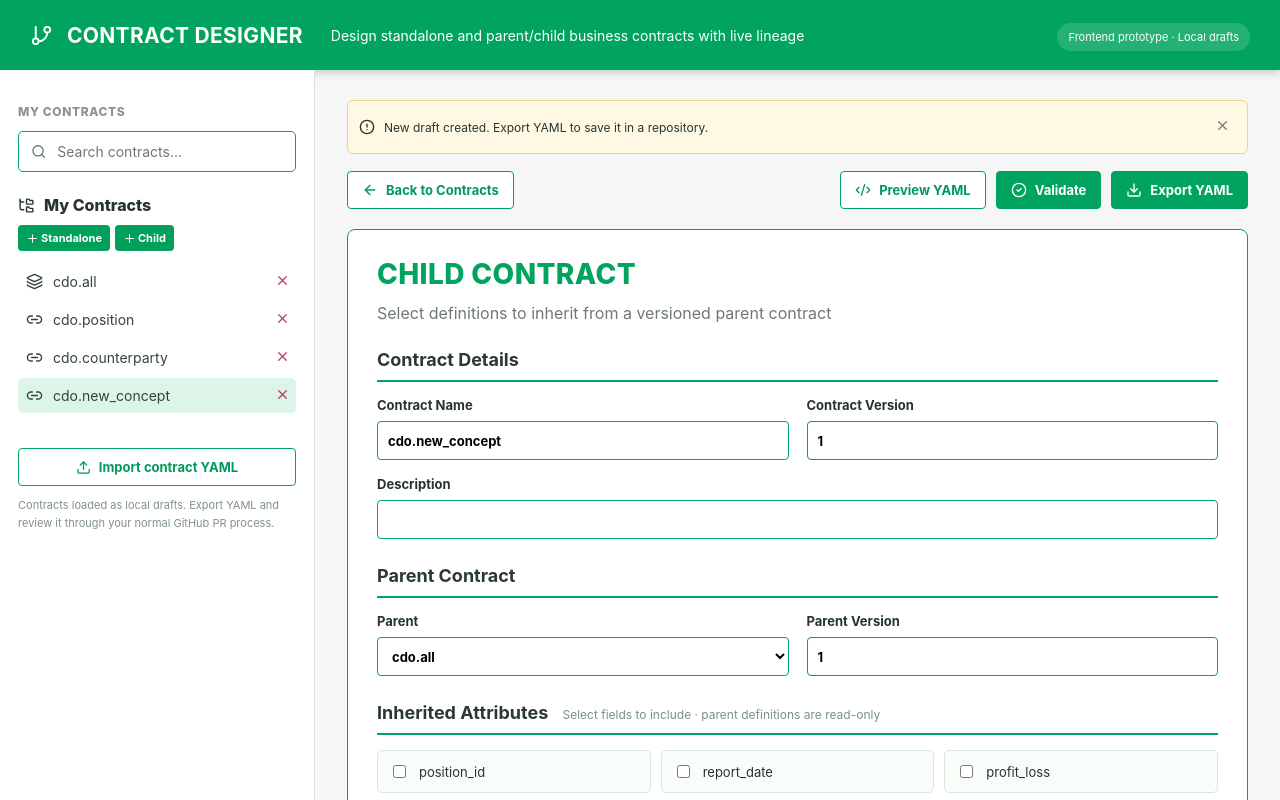
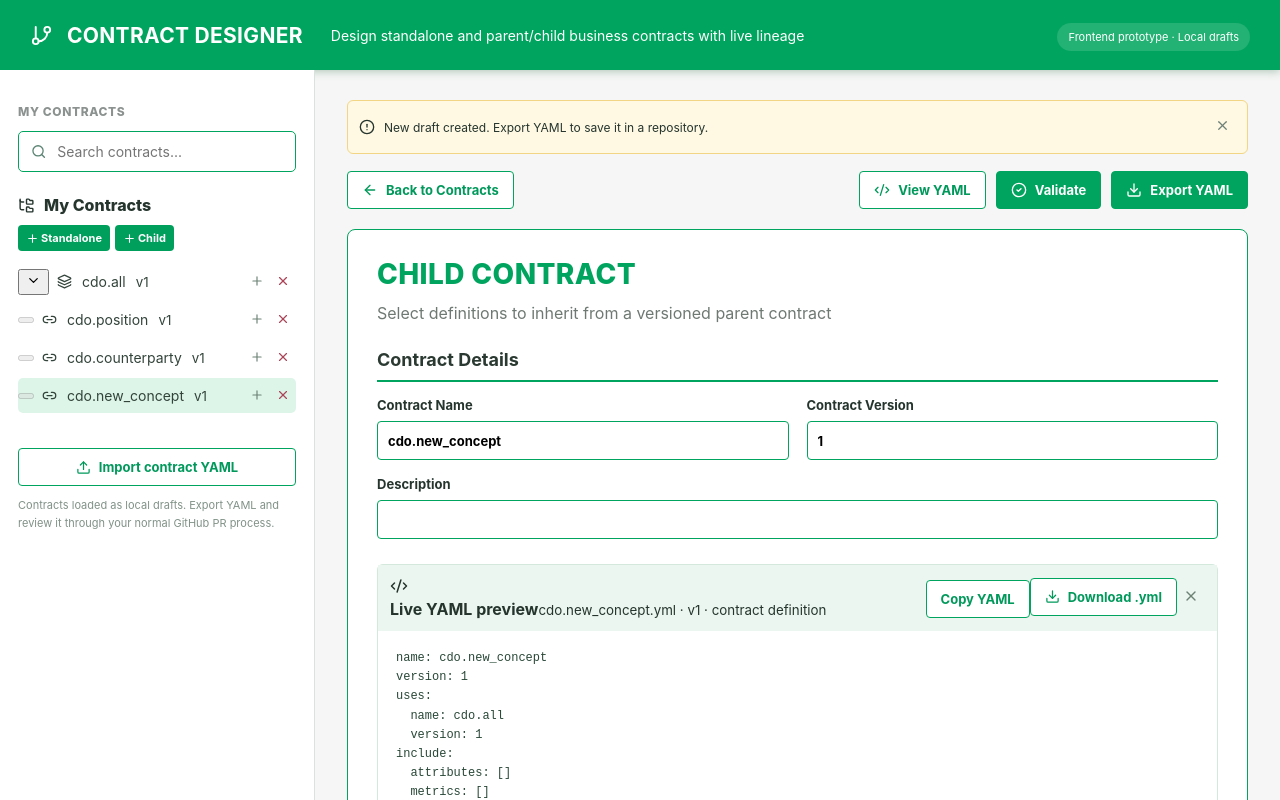
Before and after one commit to robin-bajaj/contract-designer, a React (Vite) app: page / in a window 1280 px wide. Both pictures are taken after a click on the button "Child". Shown: the top 800 px of the page. Built offline with nearby package versions, Linux system fonts and the light colour scheme.

Commit message:
feat(editor): nest sidebar contracts and show live YAML with exact contract-name download

```diff
--- a/src/main.jsx
+++ b/src/main.jsx
@@ -4,6 +4,8 @@ import yaml from 'js-yaml'
 import { ArrowLeft, ArrowRight, CheckCircle2, ChevronDown, CircleAlert, Code2, Download, FilePlus2, FolderTree, GitBranch, Layers, Link2, Plus, RotateCcw, Save, Search, Trash2, Upload, X } from 'lucide-react'
 import { initialContracts, toContractDocument, validateContract } from './contracts'
 import ContractCanvas from './ContractCanvas'
+import ContractExplorer from './ContractExplorer'
+import { contractFilename } from './contractTree'
 import './styles.css'
 
 const clone = value => JSON.parse(JSON.stringify(value))
@@ -19,10 +21,11 @@ function App() {
   const [activeId, setActiveId] = useState(null)
   const [search, setSearch] = useState('')
   const [view, setView] = useState('canvas')
-  const [showYaml, setShowYaml] = useState(false)
+  const [showYaml, setShowYaml] = useState(true)
   const [notice, setNotice] = useState('')
   const [validation, setValidation] = useState(null)
   const importRef = useRef(null)
+  const yamlRef = useRef(null)
   const active = contracts.find(c => c.id === activeId)
   const filtered = contracts.filter(c => c.name.toLowerCase().includes(search.toLowerCase()))
   const selectedYaml = active ? toYaml(active) : ''
@@ -33,11 +36,11 @@ function App() {
   }
   const updateField = (key, value) => update(c => ({ ...c, [key]: value }))
   const updateItem = (kind, index, key, value) => update(c => { c[kind][index][key] = value; return c })
-  const addContract = child => {
+  const addContract = (child, selectedParent = null) => {
     const prefix = child ? 'cdo.new_concept' : 'new_contract'
     const base = prefix; let name = base; let suffix = 2
     while (contracts.some(c => c.name === name)) name = `${base}_${suffix++}`
-    const parent = contracts.find(c => c.name === 'cdo.all') || contracts.find(c => !c.uses)
+    const parent = selectedParent || (active && contracts.some(c => c.id === active.id) ? active : null) || contracts.find(c => c.name === 'cdo.all') || contracts.find(c => !c.uses)
     const item = { id: name, name, version: 1, description: '', uses: child && parent ? { name: parent.name, version: parent.version } : null, include: child ? { attributes: [], metrics: [] } : null, attributes: [], metrics: [] }
     setContracts(old => [...old, item]); setActiveId(item.id); setView('edit'); setNotice('New draft created. Export YAML to save it in a repository.'); setValidation(null)
   }
@@ -45,7 +48,7 @@ function App() {
     if (contracts.some(c => c.uses?.name === contracts.find(x => x.id === id)?.name)) { setNotice('Cannot remove this contract: a child contract depends on it.'); return }
     setContracts(old => old.filter(c => c.id !== id)); if (activeId === id) { setActiveId(null); setView('canvas') }
   }
-  const open = id => { setActiveId(id); setView('edit'); setShowYaml(false); setValidation(null); setNotice('') }
+  const open = id => { setActiveId(id); setView('edit'); setShowYaml(true); setValidation(null); setNotice('') }
   const importContract = async e => {
     const f = e.target.files?.[0]; if (!f) return
     try {
@@ -73,7 +76,7 @@ function App() {
         <div className="search"><Search size={17}/><input value={search} onChange={e => setSearch(e.target.value)} placeholder="Search contracts..."/></div>
         <div className="folder-label"><FolderTree size={17}/> My Contracts</div>
         <div className="small-actions"><button onClick={() => addContract(false)}><Plus size={13}/> Standalone</button><button onClick={() => addContract(true)}><Plus size={13}/> Child</button></div>
-        <nav className="contract-nav">{filtered.map(c => <div key={c.id} className={`nav-item ${activeId === c.id ? 'selected' : ''}`}><button className="nav-link" onClick={() => open(c.id)}>{c.uses ? <Link2 size={17}/> : <Layers size={17}/>}<span>{c.name}</span></button><button className="icon-quiet danger" title="Delete draft" onClick={() => removeContract(c.id)}><X size={15}/></button></div>)}</nav>
+        <ContractExplorer contracts={contracts} search={search} activeId={activeId} onOpen={open} onRemove={removeContract} onAddChild={parent => addContract(true, parent)}/>
         <div className="sidebar-bottom"><button className="outline stretch" onClick={() => importRef.current?.click()}><Upload size={15}/> Import contract YAML</button><input ref={importRef} accept=".yml,.yaml,text/yaml" type="file" hidden onChange={importContract}/><p>Contracts loaded as local drafts. Export YAML and review it through your normal GitHub PR process.</p></div>
       </aside>
       <main className="main-content">
@@ -83,12 +86,17 @@ function App() {
           <p className="muted">Contract lineage • click any contract to edit its definition</p>
           <div className="graph-area"><ContractCanvas contracts={cards} onOpen={open}/></div>
         </> : active ? <>
-          <div className="editor-actions"><button className="outline" onClick={() => {setView('canvas'); setValidation(null)}}><ArrowLeft size={16}/> Back to Contracts</button><div className="head-actions"><button className="outline" onClick={() => setShowYaml(v => !v)}><Code2 size={16}/>{showYaml ? 'Hide YAML' : 'Preview YAML'}</button><button className="primary" onClick={() => { const errors = validateContract(active, contracts);setValidation(errors);setNotice(errors.length ? 'Please resolve validation issues before exporting.' : 'Local structural checks passed. CI remains the authoritative contract validator.') }}><CheckCircle2 size={16}/> Validate</button><button className="primary" onClick={() => { if(currentIssues.length) {setValidation(currentIssues);setNotice('Resolve validation issues before exporting.');return} download(`${active.name.replaceAll('.', '_')}_v${active.version}.yml`, selectedYaml); setNotice('YAML exported. Submit it through a GitHub PR for authoritative validation.')}}><Download size={16}/> Export YAML</button></div></div>
+          <div className="editor-actions"><button className="outline" onClick={() => {setView('canvas'); setValidation(null)}}><ArrowLeft size={16}/> Back to Contracts</button><div className="head-actions"><button className="outline" onClick={() => {setShowYaml(true); window.requestAnimationFrame(() => yamlRef.current?.scrollIntoView({behavior:'smooth',block:'start'}))}}><Code2 size={16}/>View YAML</button><button className="primary" onClick={() => { const errors = validateContract(active, contracts);setValidation(errors);setNotice(errors.length ? 'Please resolve validation issues before exporting.' : 'Local structural checks passed. CI remains the authoritative contract validator.') }}><CheckCircle2 size={16}/> Validate</button><button className="primary" onClick={() => { if(currentIssues.length) {setValidation(currentIssues);setNotice('Resolve validation issues before exporting.');return} download(contractFilename(active), selectedYaml); setNotice('YAML exported. Submit it through a GitHub PR for authoritative validation.')}}><Download size={16}/> Export YAML</button></div></div>
           <div className="editor-panel">
             <div className="editor-intro"><span className="eyebrow">{active.uses ? 'CHILD CONTRACT' : 'STANDALONE CONTRACT'}</span><p>{active.uses ? 'Select definitions to inherit from a versioned parent contract' : 'Define reusable enterprise business attributes and governed metrics'}</p></div>
             <h3 className="section-title">Contract Details</h3>
             <div className="form-grid"><label>Contract Name<input value={active.name} onChange={e => updateField('name', e.target.value)}/></label><label>Contract Version<input type="number" min="1" value={active.version} onChange={e => updateField('version', Number(e.target.value))}/></label></div>
             <label className="full-field">Description<input value={active.description} onChange={e => updateField('description', e.target.value)}/></label>
+            {showYaml && <div className="yaml-preview" ref={yamlRef}>
+              <div className="yaml-head"><div className="yaml-file-label"><Code2 size={18}/><div><strong>Live YAML preview</strong><small>{contractFilename(active)} · v{active.version} · contract definition</small></div></div>
+                <div className="yaml-buttons"><button type="button" className="outline" onClick={() => navigator.clipboard?.writeText(selectedYaml)}>Copy YAML</button><button type="button" className="outline" onClick={() => { if(currentIssues.length) {setValidation(currentIssues);setNotice('Resolve validation issues before exporting.');return} download(contractFilename(active), selectedYaml); setNotice('YAML downloaded. Submit it through a GitHub PR for authoritative validation.') }}><Download size={15}/> Download .yml</button><button type="button" className="icon-quiet" aria-label="Hide YAML preview" title="Hide YAML preview" onClick={() => setShowYaml(false)}><X size={16}/></button></div>
+              </div><pre aria-label="Generated YAML content"><code>{selectedYaml}</code></pre>
+            </div>}
             {active.uses ? <>
               <h3 className="section-title">Parent Contract</h3>
               <div className="form-grid"><label>Parent<select value={active.uses.name} onChange={e => update(c => ({...c, uses: {name: e.target.value, version: contracts.find(p => p.name === e.target.value)?.version || 1}, include: {attributes: [], metrics: []}}))}>{contracts.filter(c => c.id !== active.id).map(c => <option key={c.id} value={c.name}>{c.name}</option>)}</select></label><label>Parent Version<input value={active.uses.version} type="number" min="1" onChange={e => update(c => ({ ...c, uses: {...c.uses, version: Number(e.target.value)} }))}/></label></div>
@@ -104,7 +112,7 @@ function App() {
               {metrics.map((m,i)=><label className="full-field metric-description" key={i}>Description: {m.name}<input value={m.description || ''} onChange={e=>updateItem('metrics',i,'description',e.target.value)} placeholder="Metric business meaning"/></label>)}
             </>}
             {validation && <div className={`validation ${validation.length?'invalid':'valid'}`}>{validation.length ? <><strong>{validation.length} validation issue(s)</strong>{validation.map((msg,i)=><div key={i}>• {msg}</div>)}</> : <><CheckCircle2 size={17}/> Local structural checks passed. Run the CDO Python registry validator after exporting.</>}</div>}
-            {showYaml && <div className="yaml-preview"><div className="yaml-head"><strong>Generated contract YAML</strong><button className="outline" onClick={() => navigator.clipboard?.writeText(selectedYaml)}>Copy</button></div><pre>{selectedYaml}</pre></div>}
+
           </div>
         </> : <p>Choose a contract to edit.</p>}
       </main>
```
